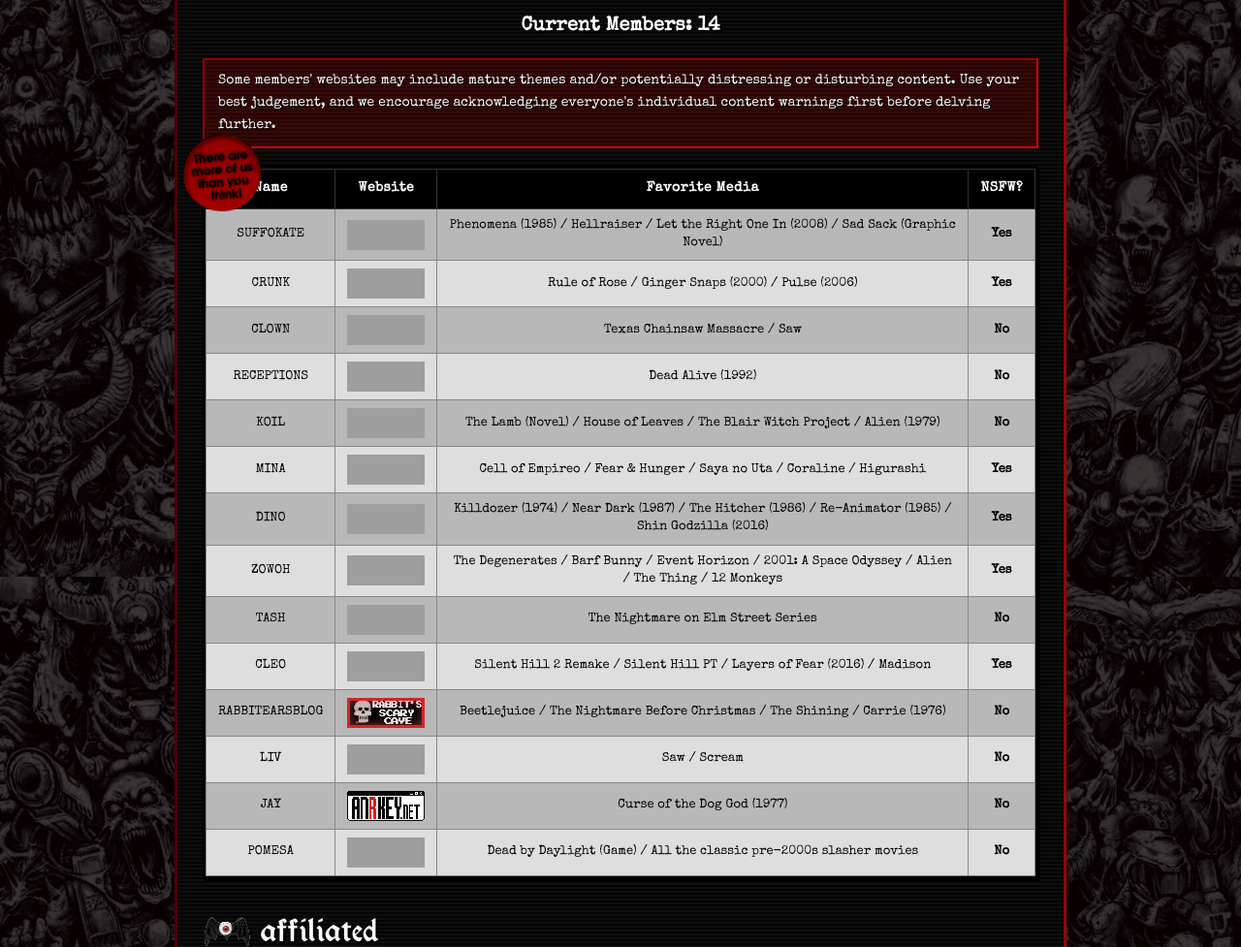
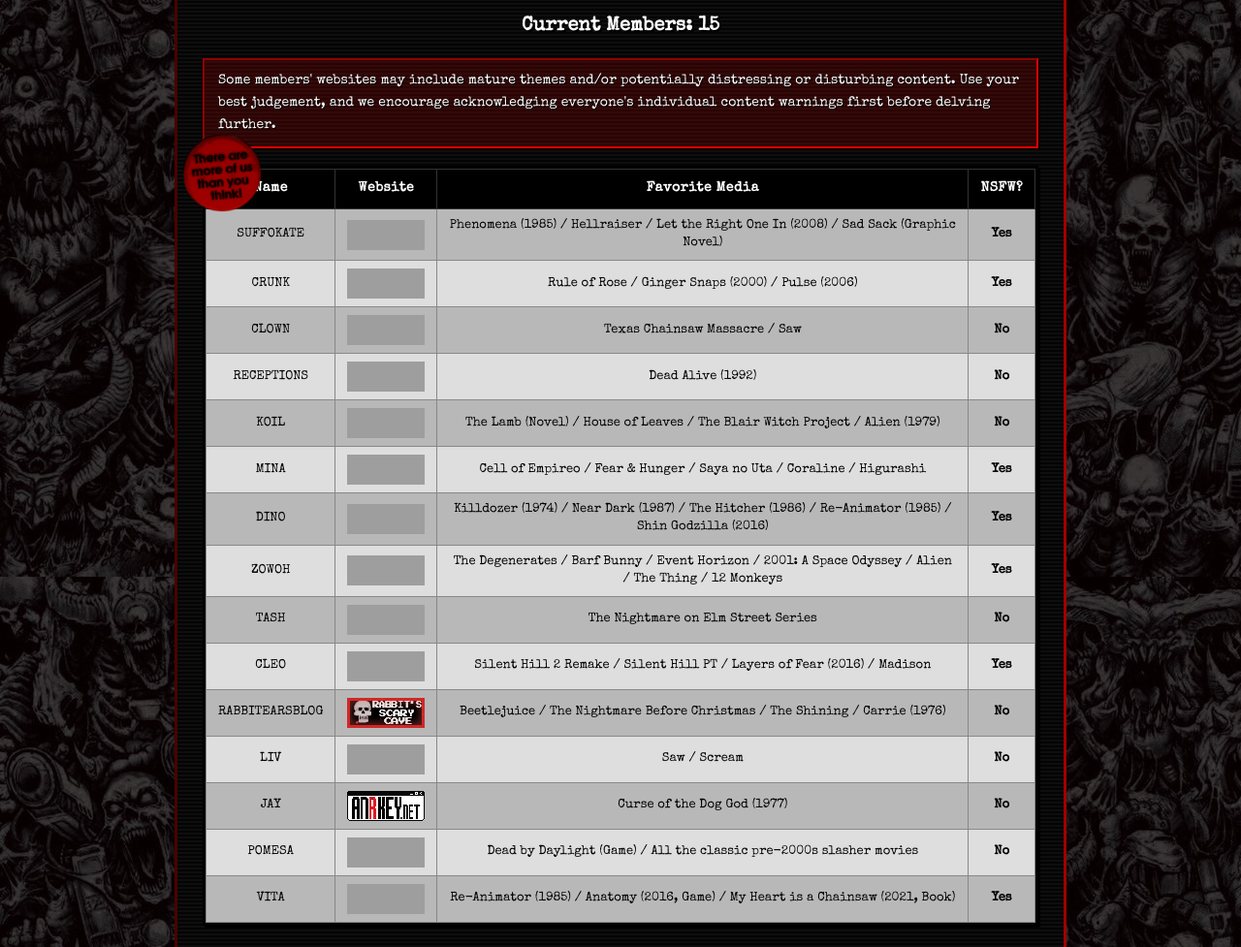
Before and after one commit to horrornomicon/horrornomicon, a plain HTML site: page public/members.html in a window 1280 px wide. Shown: the part 323-1300 px from the top of the page at 97% size. Drawn offline with nearby package versions, Linux system fonts and the light colour scheme; grey boxes are pictures that could not be loaded; a web font is replaced by a local one.

Commit message:
add new member

```diff
--- a/public/members.html
+++ b/public/members.html
@@ -50,7 +50,7 @@
   <main class="solo">
     <h2>members</h2>
 
-    <div class="members-count-banner">Current Members: 14</div>
+    <div class="members-count-banner">Current Members: 15</div>
     <div class="warn">Some members' websites may include mature themes and/or potentially distressing or disturbing content. Use your best judgement, and we encourage acknowledging everyone's individual content warnings first before delving further.</div>
 
     <!--decobutton (members page)-->
@@ -229,6 +229,16 @@
             <td>Dead by Daylight (Game) / All the classic pre-2000s slasher movies</td>
             <td class="rating-18">No</td>
           </tr>
+          <tr>
+            <td>VITA</td>
+            <td>
+              <a href="https://thatoddhaystack.neocities.org/horror/horrorhub">
+                <div class="member-button"><img src="https://thatoddhaystack.neocities.org/images/thatoddhaystack.png"></div>
+              </a>
+            </td>
+            <td>Re-Animator (1985) / Anatomy (2016, Game) / My Heart is a Chainsaw (2021, Book)</td>
+            <td class="rating-18">Yes</td>
+          </tr>
         </tbody>
       </table>
     </div>
--- a/public/onionring-widget-alt.js
+++ b/public/onionring-widget-alt.js
@@ -16,7 +16,8 @@ var sites = [
     'https://rabbitearsblog12.nekoweb.org/',
     'https://lesbiandelrey.neocities.org/',
     'https://anrkey.net',
-    'https://pomesa.neocities.org/'
+    'https://pomesa.neocities.org/',
+    'https://thatoddhaystack.neocities.org/horror/horrorhub'
 ];
 
 // name of the ring
--- a/public/onionring-widget.js
+++ b/public/onionring-widget.js
@@ -16,7 +16,8 @@ var sites = [
     'https://rabbitearsblog12.nekoweb.org/',
     'https://lesbiandelrey.neocities.org/',
     'https://anrkey.net',
-    'https://pomesa.neocities.org/'
+    'https://pomesa.neocities.org/',
+    'https://thatoddhaystack.neocities.org/horror/horrorhub'
 ];
 
 // name of the ring
```
